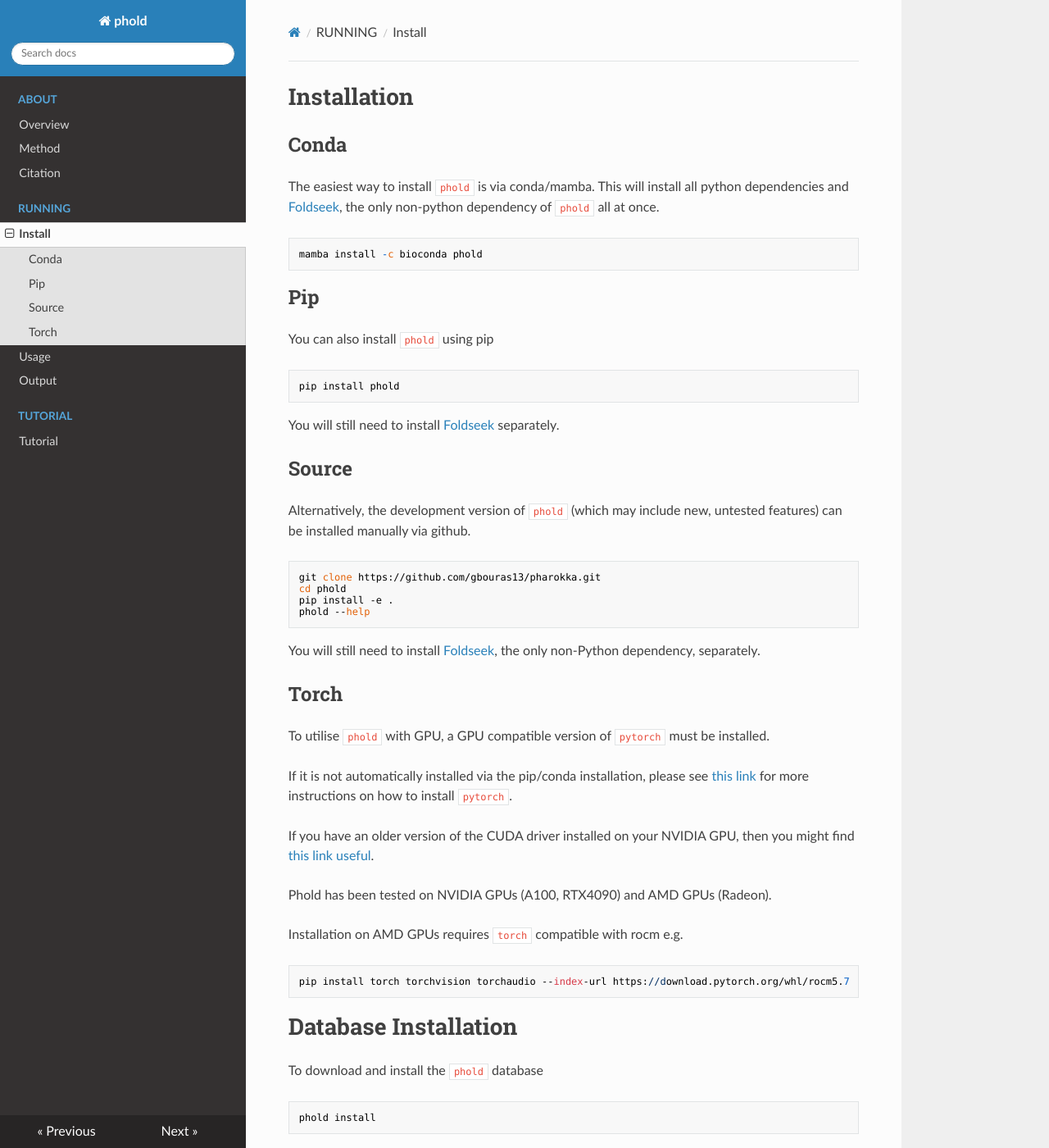
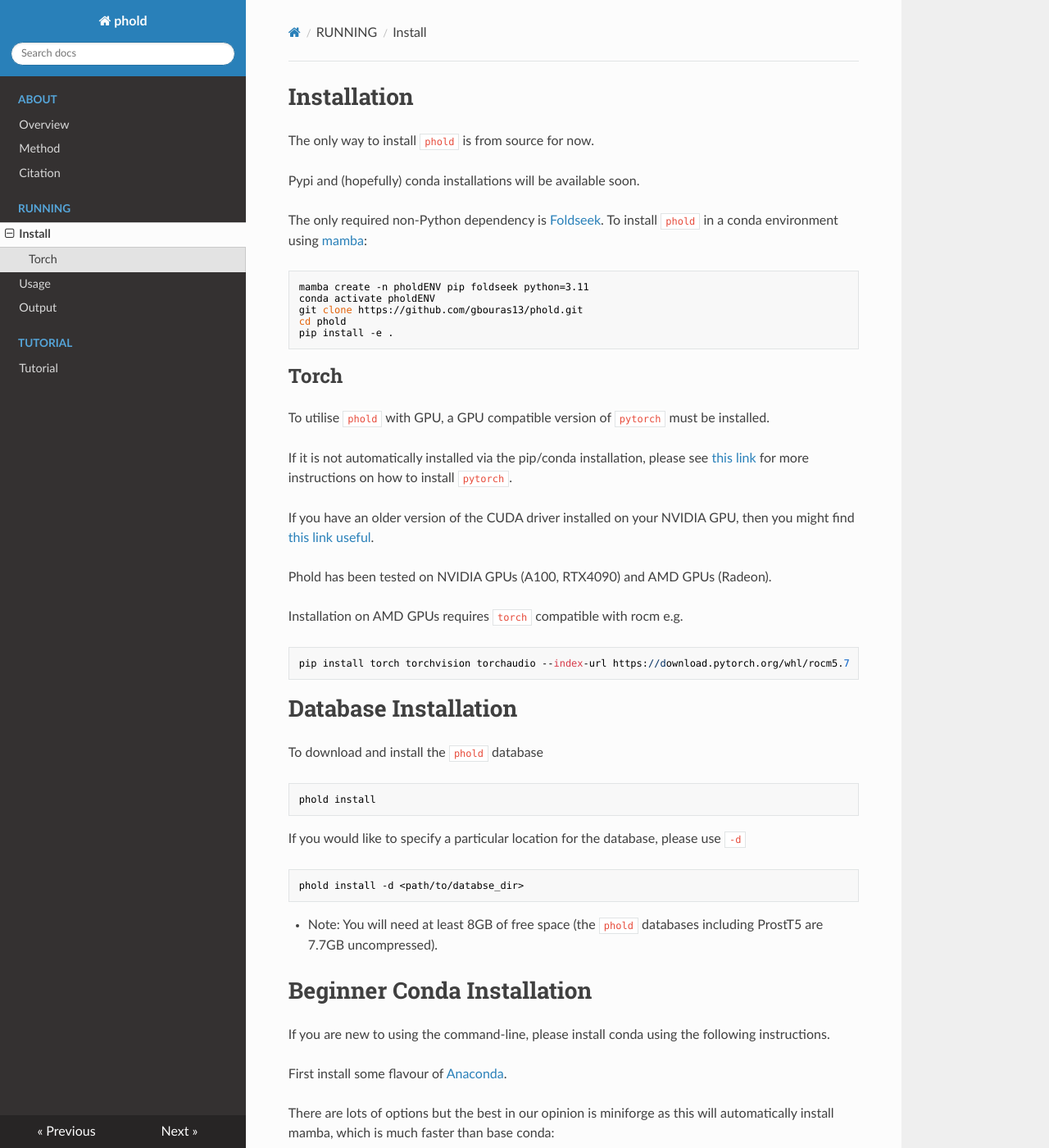
Before and after one commit to gbouras13/phold, an MkDocs documentation site: the page built from docs/install.md, in a window 1280 px wide and 1400 px high. Shown: the whole window at 82% size. Built offline with MkDocs 1.6.1, drawn with Linux system fonts in a browser that asks for light colours; nearby versions of some CDN libraries.

Commit message:
install docs

````diff
--- a/docs/install.md
+++ b/docs/install.md
@@ -1,35 +1,18 @@
 # Installation
 
-## Conda
+The only way to install `phold` is from source for now.
 
-The easiest way to install `phold` is via conda/mamba. This will install all python dependencies and [Foldseek](https://github.com/steineggerlab/foldseek), the only non-python dependency of `phold` all at once.
+Pypi and (hopefully) conda installations will be available soon.
+
+The only required non-Python dependency is [Foldseek](https://github.com/steineggerlab/foldseek). To install `phold` in a conda environment using [mamba](https://github.com/conda-forge/miniforge):
 
 ```
-mamba install -c bioconda phold
-```
-
-## Pip
-
-You can also install `phold` using pip
-
-```
-pip install phold
-```
-
-You will still need to install [Foldseek](https://github.com/steineggerlab/foldseek) separately.
-
-## Source
-
-Alternatively, the development version of `phold` (which may include new, untested features) can be installed manually via github.
-
-```
-git clone https://github.com/gbouras13/pharokka.git
+mamba create -n pholdENV pip foldseek python=3.11
+conda activate pholdENV
+git clone https://github.com/gbouras13/phold.git
 cd phold
 pip install -e .
-phold --help
 ```
-
-You will still need to install [Foldseek](https://github.com/steineggerlab/foldseek), the only non-Python dependency, separately.
 
 ## Torch
 
@@ -60,6 +43,8 @@ If you would like to specify a particular location for the database, please use
 ```
 phold install -d <path/to/databse_dir>
 ```
+
+* Note: You will need at least 8GB of free space (the `phold` databases including ProstT5 are 7.7GB uncompressed).
 
 # Beginner Conda Installation
 
````
